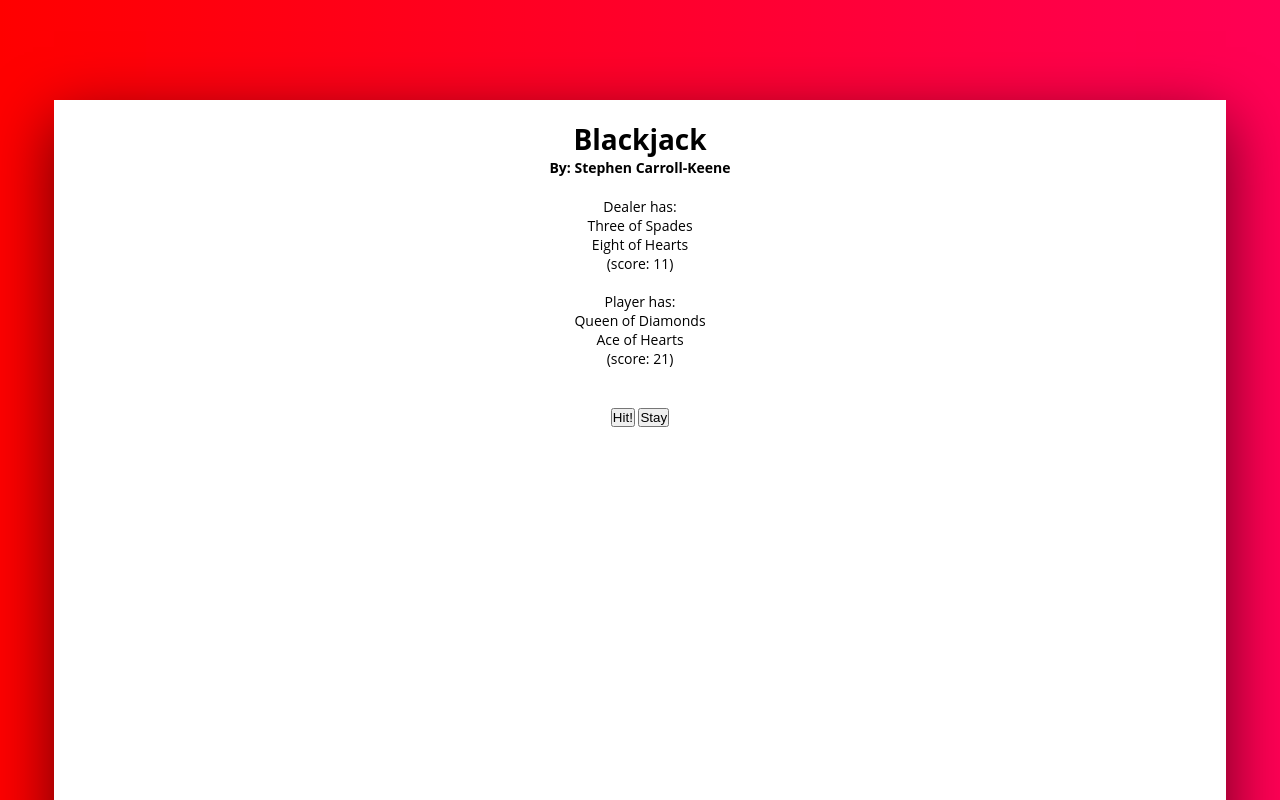
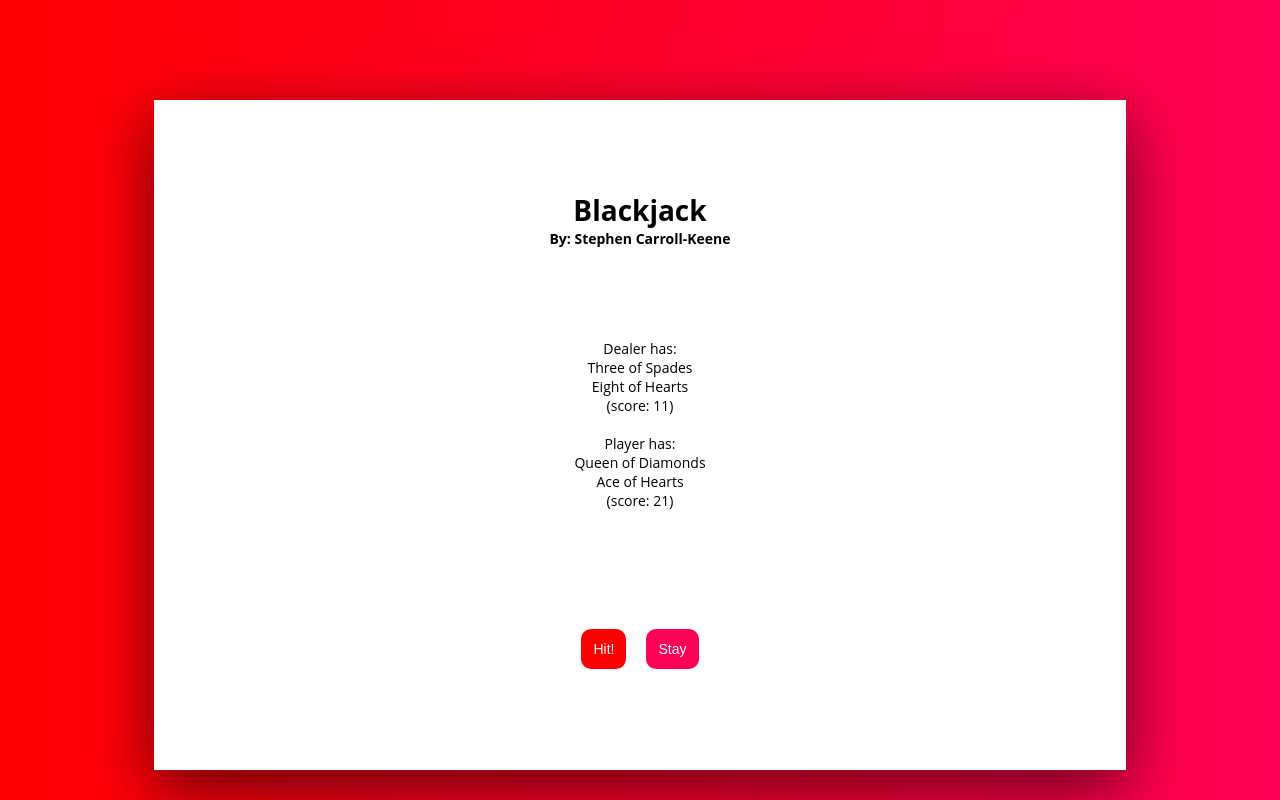
Before and after one commit to SCarrollKeene/blackjack, a plain HTML site: page index.html in a window 1280 px wide. Both pictures are taken after a click on the button "New Game!". Shown: the top 800 px of the page. Drawn offline with Linux system fonts and the light colour scheme.

Commit message:
added header tag and btn-container to index html, adjusted the container max width and min height, added some flexbox to the header and btn-container and styled all buttons in app

```diff
--- a/index.html
+++ b/index.html
@@ -10,12 +10,16 @@
 <body>
   <div class="container">
     <div class="inner-container">
+      <header class="header">
         <h1 class="title">Blackjack</h1>
         <h4 class="subtitle margin-bottom-sm">By: Stephen Carroll-Keene</h4>
-        <p id="text-area" class="margin-bottom-sm">Welcome to Digi Blackjack!</p>
-        <button id="new-game-button">New Game!</button>
-        <button id="hit-button">Hit!</button>
-        <button id="stay-button">Stay</button>
+      </header>
+      <p id="text-area" class="margin-bottom-sm">Welcome to Digi Blackjack!</p>
+      <button id="new-game-button">New Game!</button>
+        <div class="btn-container">
+          <button id="hit-button">Hit!</button>
+          <button id="stay-button">Stay</button>
+        </div>
     </div>
   </div>
   <script src="script.js"></script>
--- a/style.css
+++ b/style.css
@@ -1,6 +1,8 @@
 :root {
   --color-primary: #ff0000;
+  --color-primary-hover: #ff0000d5;
   --color-secondary: #ff0055;
+  --color-secondary-hover: #ff0055d5;
   --color-white: #ffffff;
 
   --box-shadow: 0 2rem 6rem rgba(0,0,0,.6);
@@ -35,9 +37,9 @@ body {
   text-align: center;
   padding: 20px 14px 10px 14px;
 
-  max-width: 120rem;
+  max-width: 100rem;
   margin: 8rem auto;
-  min-height: 100rem;
+  min-height: 70rem;
 
   display: grid;
   grid-template-columns: repeat(auto-fit, minmax(min-content, 1fr));
@@ -47,6 +49,64 @@ body {
   background-color: var(--color-white);
   padding: 2rem 2rem 2rem 2rem;
   box-shadow: var(--box-shadow);
+
+  display: flex;
+  flex-direction: column;
+  justify-content: space-evenly;
+  align-items: center;
+}
+
+.header {
+  display: flex;
+  flex-direction: column;
+}
+
+.btn-container {
+  display: flex;
+}
+
+#new-game-button {
+  font-size: inherit;
+  border: none;
+  color: var(--color-white);
+  background-color: var(--color-secondary);
+  padding: 1.2rem;
+  border-radius: 3rem;
+}
+
+#new-game-button:hover {
+  text-decoration: underline;
+  background-color: var(--color-secondary-hover);
+}
+
+#hit-button {
+  font-size: inherit;
+  border: none;
+  color: var(--color-white);
+  background-color: var(--color-primary);
+  padding: 1.2rem;
+  margin: 1rem;
+  border-radius: 1rem;
+}
+
+#hit-button:hover {
+  text-decoration: underline;
+  background-color: var(--color-primary-hover);
+}
+
+#stay-button {
+  font-size: inherit;
+  border: none;
+  color: var(--color-white);
+  background-color: var(--color-secondary);
+  padding: 1.2rem;
+  margin: 1rem;
+  border-radius: 1rem;
+}
+
+#stay-button:hover {
+  text-decoration: underline;
+  background-color: var(--color-secondary-hover);
 }
 
 /* Utility Classes */
```
